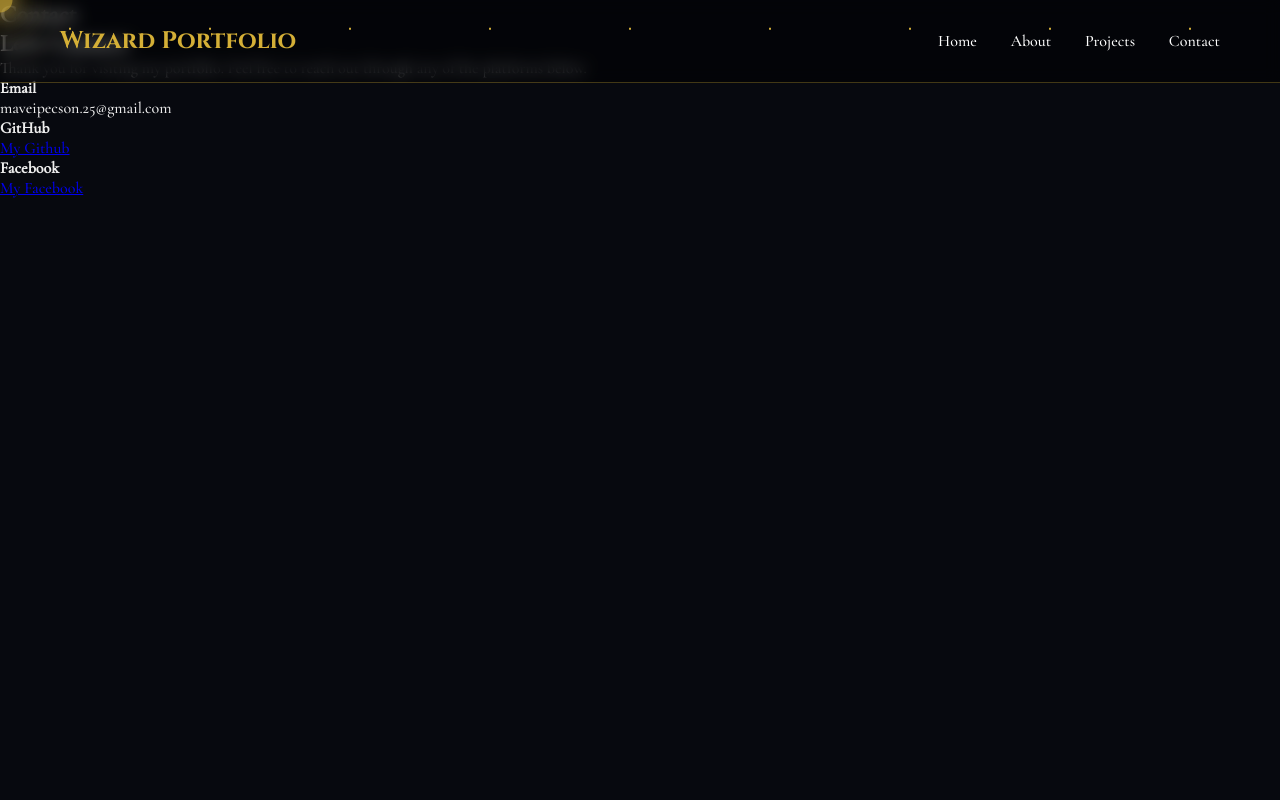
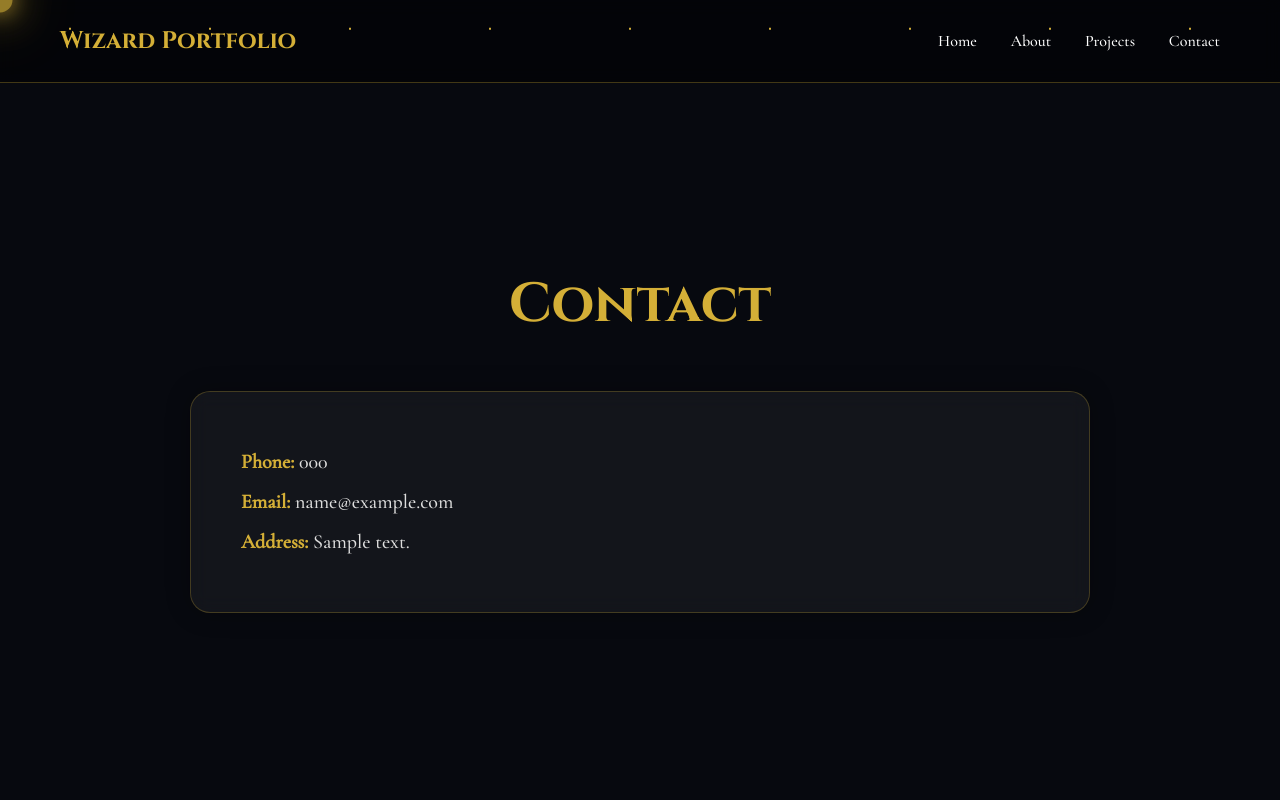
Before and after one commit to Flakes25/PortfolioQ1.objor, a Django app: page /contact/ in a window 1280 px wide. Run offline with Django 5.2, Linux system fonts and the light colour scheme; tables that the repository leaves empty hold one stand-in row (values such as "Sample post").

Commit message:
Fixed broken about and contact page

```diff
--- a/website/static/css/style.css
+++ b/website/static/css/style.css
@@ -464,3 +464,138 @@ z-index:999;
     box-shadow:0 0 25px #d4af37;
 
 }
+
+/* ===========================
+   ABOUT PAGE
+=========================== */
+
+.about{
+
+    min-height:100vh;
+
+    display:flex;
+
+    flex-direction:column;
+
+    justify-content:center;
+
+    align-items:center;
+
+    padding:140px 20px 60px;
+}
+
+.about h1{
+
+    font-family:"Cinzel",serif;
+
+    color:#d4af37;
+
+    font-size:55px;
+
+    margin-bottom:50px;
+}
+
+.about-card{
+
+    width:900px;
+
+    max-width:95%;
+
+    background:rgba(255,255,255,.05);
+
+    backdrop-filter:blur(10px);
+
+    border:1px solid rgba(212,175,55,.25);
+
+    border-radius:20px;
+
+    padding:50px;
+
+    color:white;
+
+    box-shadow:0 0 25px rgba(0,0,0,.3);
+}
+
+.about-card h2{
+
+    color:#d4af37;
+
+    font-size:35px;
+
+    margin-bottom:20px;
+}
+
+.about-card p{
+
+    font-size:20px;
+
+    line-height:1.8;
+
+    color:#ddd;
+}
+
+
+/* ===========================
+   CONTACT PAGE
+=========================== */
+
+.contact{
+
+    min-height:100vh;
+
+    display:flex;
+
+    flex-direction:column;
+
+    justify-content:center;
+
+    align-items:center;
+
+    padding:140px 20px 60px;
+}
+
+.contact h1{
+
+    font-family:"Cinzel",serif;
+
+    color:#d4af37;
+
+    font-size:55px;
+
+    margin-bottom:50px;
+}
+
+.contact-card{
+
+    width:900px;
+
+    max-width:95%;
+
+    background:rgba(255,255,255,.05);
+
+    backdrop-filter:blur(10px);
+
+    border:1px solid rgba(212,175,55,.25);
+
+    border-radius:20px;
+
+    padding:50px;
+
+    color:white;
+
+    box-shadow:0 0 25px rgba(0,0,0,.3);
+}
+
+.contact-card p{
+
+    font-size:20px;
+
+    line-height:2;
+
+    color:#ddd;
+}
+
+.contact-card strong{
+
+    color:#d4af37;
+}
--- a/website/templates/contact.html
+++ b/website/templates/contact.html
@@ -8,29 +8,11 @@
 
     <div class="contact-card">
 
-        <h2>Let's Connect</h2>
+        <p><strong>Phone:</strong> {{ person.contact_number }}</p>
 
-        <p>
-            Thank you for visiting my portfolio.
-            Feel free to reach out through any of the platforms below.
-        </p>
+        <p><strong>Email:</strong> {{ person.email }}</p>
 
-        <div class="contact-info">
-
-            <p><strong>Email</strong><br>
-            maveipecson.25@gmail.com</p>
-
-            <p><strong>GitHub</strong><br>
-            <a href="https://github.com/Flakes25" target="_blank">
-                My Github
-            </a></p>
-
-            <p><strong>Facebook</strong><br>
-            <a href="https://facebook.com/slmn.flakes" target="_blank">
-                My Facebook
-            </a></p>
-
-        </div>
+        <p><strong>Address:</strong> {{ person.address }}</p>
 
     </div>
 
--- a/website/views.py
+++ b/website/views.py
@@ -9,8 +9,8 @@ def home(request):
 def about(request):
     person = PersonalInformation.objects.first()
 
-    return render(request, 'about.html', {
-        'person': person
+    return render(request, "about.html", {
+        "person": person
     })
 
 
```
Also changed, not shown: website/templates/about.html (+2 -19 lines).
